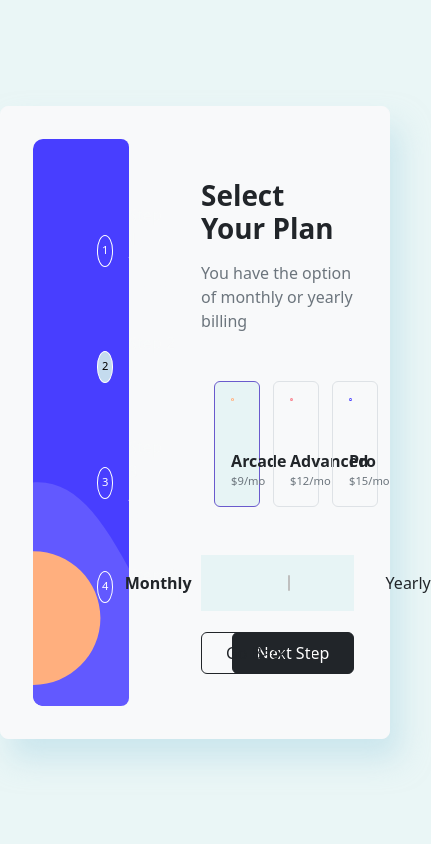
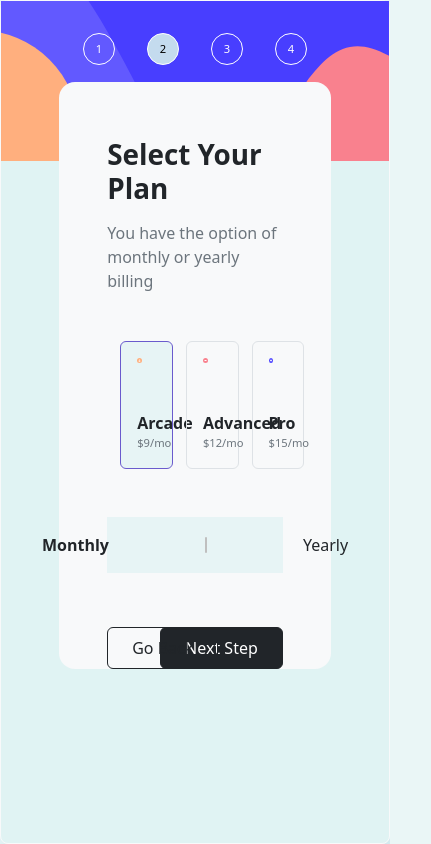
Before and after one commit to faizanjan/Multi-Step-Form-DOM-, a plain HTML site: page html/plan.html in a window 390 px wide. Shown: the whole page, 431 px wide, since content can reach past the window. Drawn offline with nearby package versions, Linux system fonts and the light colour scheme.

Commit message:
Mobile view Initial commit

```diff
--- a/html/plan.html
+++ b/html/plan.html
@@ -13,53 +13,52 @@
     <link rel="stylesheet" href="../styles.css" />
   </head>
   <body class="vw-100 vh-100 d-flex justify-content-center align-items-center">
-
     <div
-      class="container d-flex flex-row justify-content-space-around bg-light border border-light rounded-3 h-75 p-3"
+      class="container d-flex flex-column flex-lg-row bg-light border border-light rounded-3 h-75 p-lg-3"
     >
-      <aside class="d-flex flex-column rounded-3 m-3 pt-5 px-5">
-        <ol class="d-flex flex-column">
+      <aside class="d-flex rounded-lg-3 m-lg-3 pt-lg-5 px-lg-5 h-lg-100">
+        <ol class="d-flex flex-row flex-lg-column mx-auto mx-lg-0">
           <li
-            class="step d-flex flex-row w-100 justify-content-start align-items-center m-3"
+            class="step d-flex flex-row w-100 justify-content-space-around pt-3 m-3"
             step="1"
           >
-            <span class="d-inline">
-              <p class="text-light text-fluid text-opacity-75">Step 1</p>
+            <a class="d-none d-lg-inline">
+              <p class="text-light text-opacity-75">Step 1</p>
               <p class="text-light fw-bold">YOUR INFO</p>
-            </span>
+            </a>
           </li>
           <li
-            class="step active-step d-flex flex-row w-100 justify-content-start align-items-center m-3"
+            class="step active-step d-flex flex-row w-100 justify-content-space-around pt-3 m-3"
             step="2"
           >
-            <span class="d-inline">
+            <a class="d-none d-lg-inline">
               <p class="text-light text-opacity-75">Step 2</p>
               <p class="text-light fw-bold">SELECT PLAN</p>
-            </span>
+            </a>
           </li>
           <li
-            class="step d-flex flex-row w-100 justify-content-start align-items-center m-3"
+            class="step d-flex flex-row w-100 justify-content-space-around pt-3 m-3"
             step="3"
           >
-            <span class="d-inline">
+            <a class="d-none d-lg-inline">
               <p class="text-light text-opacity-75">Step 3</p>
               <p class="text-light fw-bold">ADD-ONS</p>
-            </span>
+            </a>
           </li>
           <li
-            class="step d-flex flex-row w-100 justify-content-start align-items-center m-3"
+            class="step d-flex flex-row w-100 justify-content-space-around pt-3 m-3"
             step="4"
           >
-            <span class="d-inline">
+            <a class="d-none d-lg-inline">
               <p class="text-light text-opacity-75">Step 4</p>
               <p class="text-light fw-bold">SUMMARY</p>
-            </span>
+            </a>
           </li>
         </ol>
       </aside>
 
       <form
-        class="px-5 mx-2 d-flex flex-column justify-content-space-around my-5 position-relative"
+        class="p-5 mx-auto my-5 d-flex flex-column bg-light rounded-4"
         action=""
       >
         <h1 class="fs-1 my-2 text-dark fw-bolder">Select Your Plan</h1>
@@ -136,21 +135,28 @@
           </label>
         </div>
 
-        <div class="form-check form-switch d-flex flex-row justify-content-center align-items-center my-5 py-3">
-            <span class="form-check-label fw-bold mx-5" >Monthly</span>
-            <input class="form-check-input mx-5" type="checkbox" role="switch" id="flexSwitchCheckDefault">
-            <span class="form-check-label mx-5" > Yearly</span>
+        <div
+          class="form-check form-switch d-flex flex-row justify-content-center align-items-center my-5 py-3"
+        >
+          <span class="form-check-label fw-bold mx-5">Monthly</span>
+          <input
+            class="form-check-input mx-5"
+            type="checkbox"
+            role="switch"
+            id="flexSwitchCheckDefault"
+          />
+          <span class="form-check-label mx-5"> Yearly</span>
         </div>
 
         <a
           type="button"
           href="add-ons.html"
-          class="btn btn-rounded btn-dark p-2 px-4 position-absolute bottom-0 align-self-end"
+          class="btn btn-rounded btn-dark next-btn p-2 px-4 position-absolute bottom-0 align-self-end"
           >Next Step</a
         >
         <a
           href="index.html"
-          class="btn btn-rounded btn-outline-dark p-2 px-4 position-absolute bottom-0"
+          class="btn btn-rounded btn-outline-dark prev-btn p-2 px-4 position-absolute bottom-0"
           >Go Back</a
         >
       </form>
--- a/styles.css
+++ b/styles.css
@@ -31,6 +31,7 @@ aside {
 
 form {
   width: 70% !important;
+  position: relative;
 }
 
 aside ol {
@@ -51,6 +52,7 @@ aside ol {
   border-radius: 50%;
   margin-right: 15px;
   font-size: 0.7rem;
+  align-self: center;
 }
 
 .active-step::before {
@@ -84,7 +86,7 @@ input + .plan-label:hover {
 
 input[type="checkbox"] {
   width: 1.5rem;
-  accent-color: #483eff;
+  accent-color: #0d0b35;
 }
 
 .add-ons-label {
@@ -109,3 +111,31 @@ input[type="checkbox"] {
 #summary {
   background-color: rgba(213, 238, 238, 0.499);
 }
+
+@media screen and (max-width: 991px) {
+  aside {
+    background-image: url(assets/images/bg-sidebar-mobile.svg);
+    width: 100%;
+    height: 50%;
+  }
+
+  .container{
+    height: 100vh !important;
+  }
+
+  .step::before {
+    margin-right: 0px;
+    align-self: flex-start;
+  }
+
+  .container{
+  background: rgba(213, 238, 238, 0.499) !important;
+
+  }
+
+  form{
+    width: 90%;
+    top: -15%;
+  }
+
+}
```
Also changed, not shown: html/add-ons.html (+20 -20 lines), html/index.html (+18 -18 lines), html/summary.html (+38 -29 lines), html/thankyou.html (+28 -20 lines).
